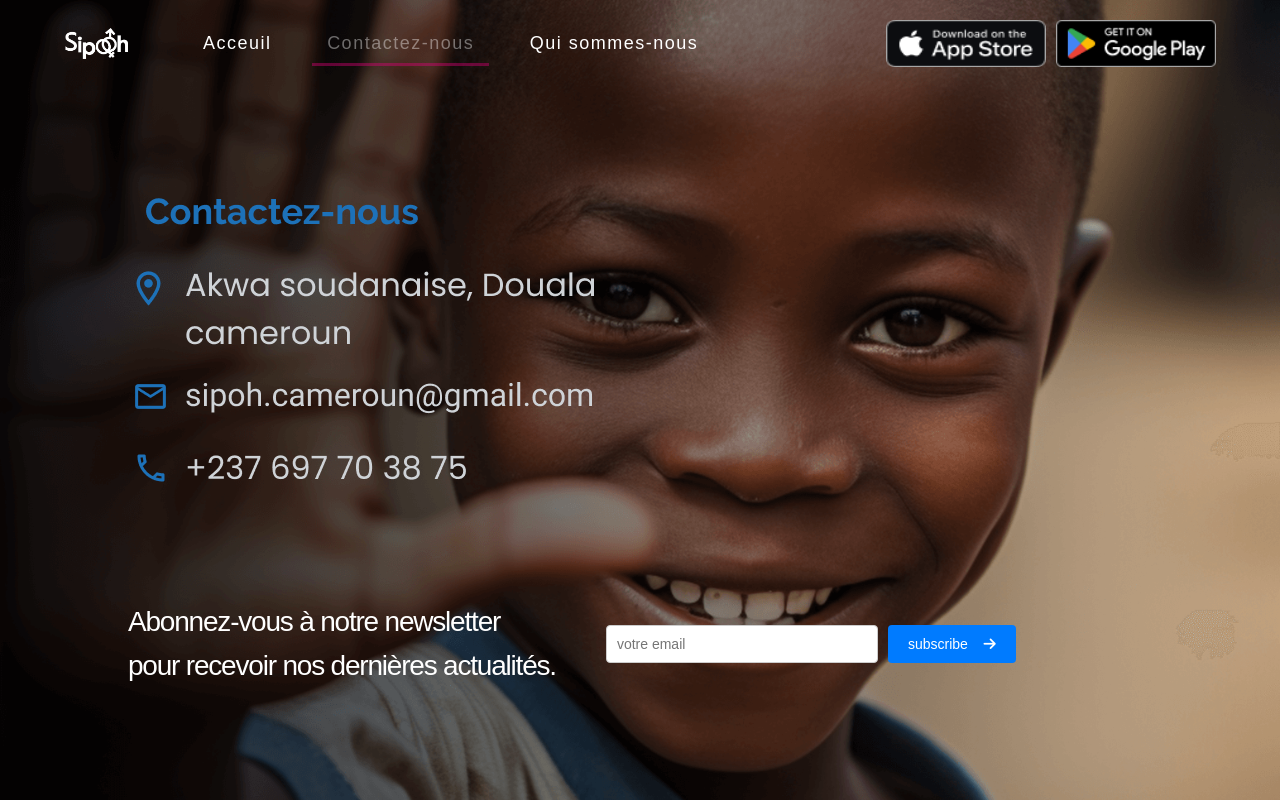
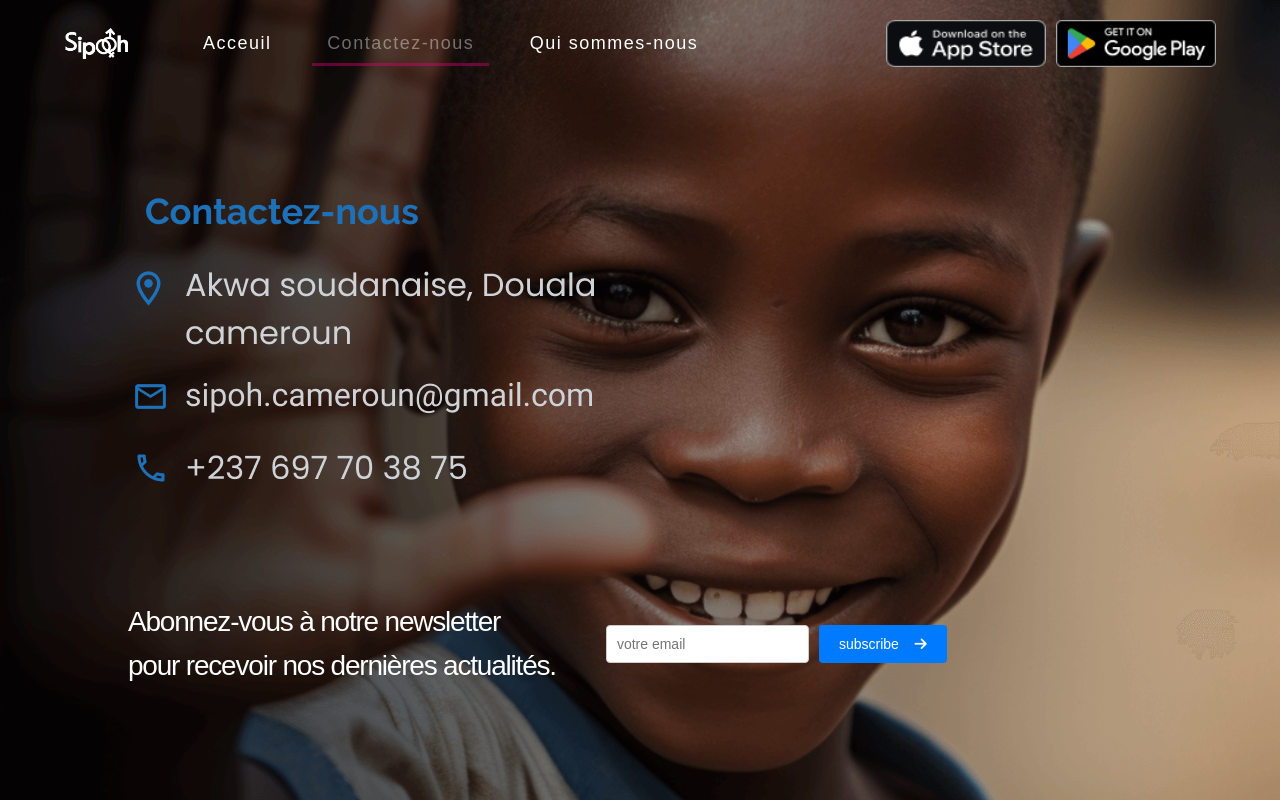
Before and after one commit to florentJava/angular-sipoh, an Angular app: page /contact in a window 1280 px wide. Built offline with nearby package versions, Linux system fonts and the light colour scheme.

Commit message:
server-config

```diff
--- a/src/app/a-propos/a-propos.component.css
+++ b/src/app/a-propos/a-propos.component.css
@@ -4,9 +4,7 @@ header{
     box-sizing: border-box;
     width: 100%;
 
-    min-height: 100vh;
-
-
+    min-height: 99vh;
     color: white;
 
     background-image: linear-gradient(358.99deg, rgba(0, 0, 0, 6e-05) -4.3%, rgba(22, 28, 45, 0.6) 102.84%) ,  url('../../assets/nousBg.png');
@@ -65,6 +63,7 @@ main article h2 {
 }
 
 main article p {
+
 
     box-sizing: border-box;
     padding: 0 10% 0 10%;
@@ -135,7 +134,6 @@ main article p {
 @media (max-width: 1198px){
 
     header{
-        min-height: 60vh;
         background-image: linear-gradient(358.99deg, rgba(0, 0, 0, 6e-05) -4.3%, rgba(22, 28, 45, 0.6) 102.84%) ,  url('../../assets/nous_xl.png');
     }
 }
@@ -174,7 +172,7 @@ main article p {
 
 }
 
-@media (max-width: 450px){
+@media (max-width: 550px){
     header{
         background-image: linear-gradient(358.99deg, rgba(0, 0, 0, 6e-05) -4.3%, rgba(22, 28, 45, 0.6) 102.84%) ,  url('../../assets/nous_s.png');
         min-height: 45vh;
--- a/src/app/contact/contact.component.css
+++ b/src/app/contact/contact.component.css
@@ -3,13 +3,13 @@ header{
     box-sizing: border-box;
     width: 100%;
     height: 100vh;
+
     color: white;
 
 
 
 
     background-image:  url('../../assets/contactBG.png');
-    background-blend-mode: multiply;
 
     background-size: cover;
     background-position: top;
@@ -28,6 +28,8 @@ header{
 
 
 main{
+
+    box-sizing: border-box;
     width: 80%;
     display: flex;
     flex-direction: column;
@@ -48,6 +50,8 @@ main img{
 
 
 .news_letter{
+
+     box-sizing: border-box;
     display: flex;
     flex-wrap: wrap;
     flex-direction: row;
@@ -72,6 +76,7 @@ main img{
     letter-spacing: -1.2000000476837158px;
     text-align: left;
 
+
 }
 .news_letter form{
     display: flex;
@@ -83,11 +88,16 @@ main img{
 .email-input {
     padding: 10px;
     font-size: 14px;
+    outline: none;
     border: 1px solid #ccc;
     border-radius: 4px;
     flex: 1;
     margin-right: 10px;
-    width: 250px;
+    max-width: 250px;
+}
+
+.email-input:focus{
+        border: #007bff solid 2px;
 }
 
 .subscribe-button {
@@ -128,7 +138,7 @@ main img{
 @media (max-width: 414px){
 
     .email-input {
-        width: 150px;
+        width: 100%px;
     }
 
     main {
@@ -136,6 +146,20 @@ main img{
     }
 
 }
+
+@media (max-width: 390px){
+
+
+
+        .email-input {
+            width: 100%;
+        }
+
+        main {
+            gap: 5vh;
+        }
+
+    }
 
 
 
```
